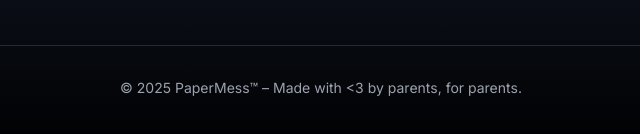
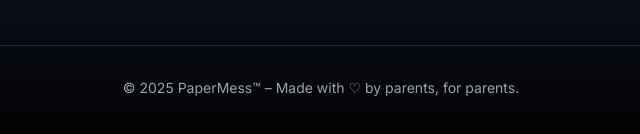
Before and after one commit to PaperMess/landing, a plain HTML site: page index.html in a window 1280 px wide. Shown: the part 5820-5954 px from the top of the page, 319-959 px from the left. Drawn offline with nearby package versions, Linux system fonts and the light colour scheme.

Commit message:
Update index.html

```diff
--- a/index.html
+++ b/index.html
@@ -832,7 +832,7 @@
                 </div>
             </div>
             <div class="mt-12 pt-8 border-t border-gray-800 text-center text-gray-400 text-sm">
-                &copy; 2025 PaperMess™ – Made with <3 by parents, for parents.
+                &copy; 2025 PaperMess™ – Made with ♡ by parents, for parents.
             </div>
         </div>
     </footer>
```
